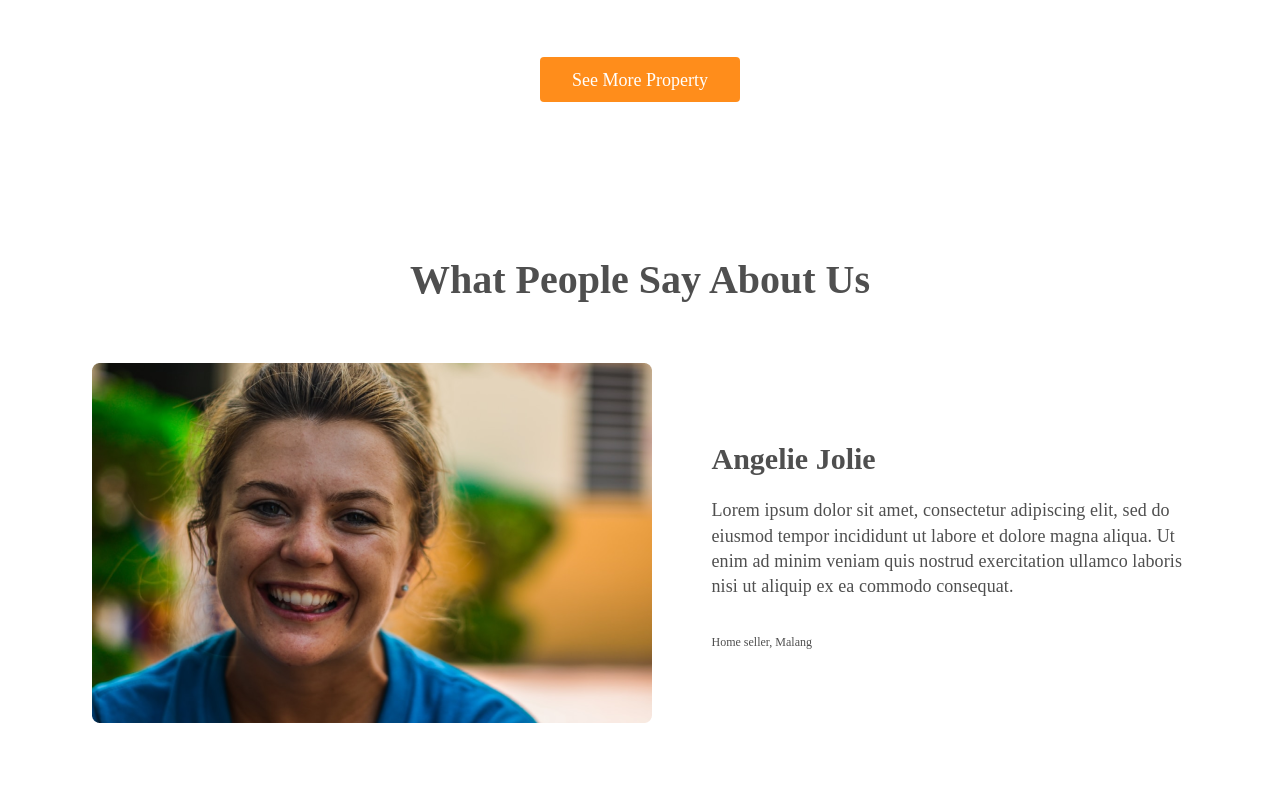
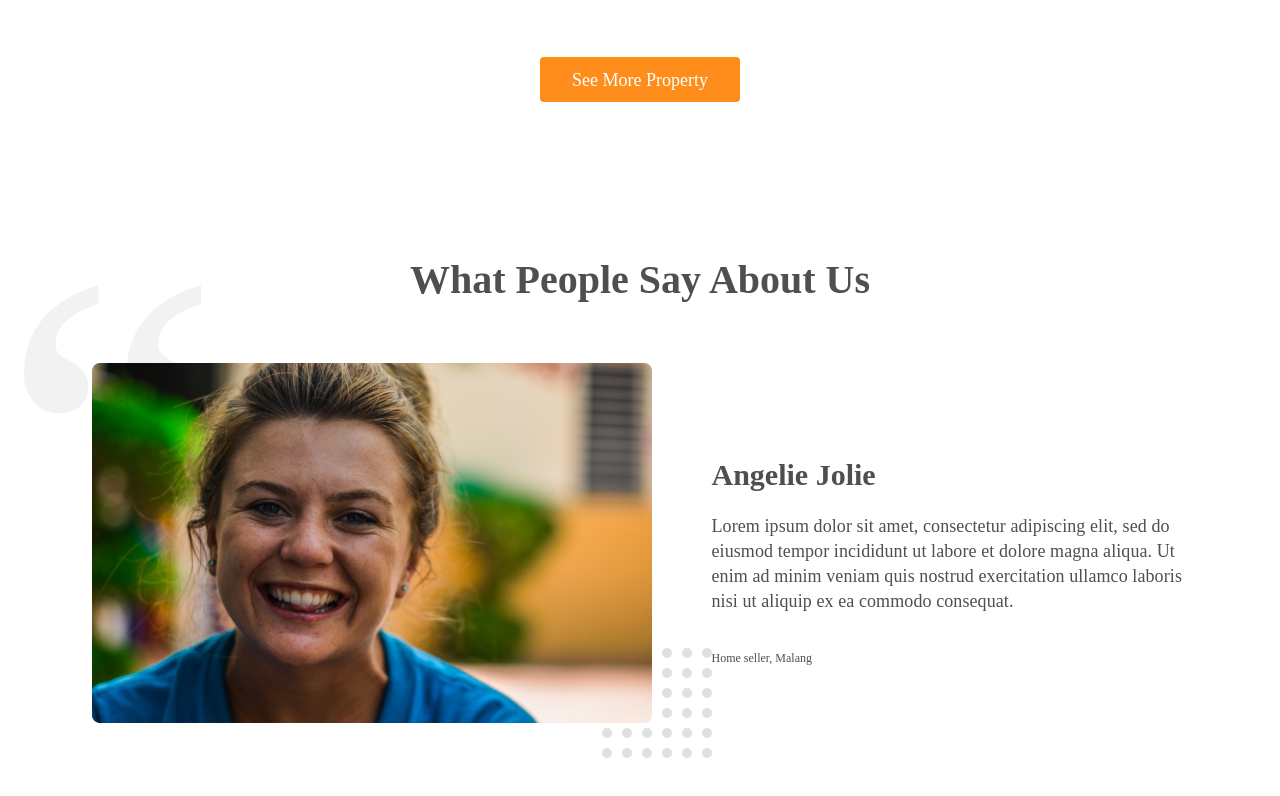
Before and after one commit to NekrasovaOlga/magazin, a website: page app/index.html in a window 1280 px wide. Shown: the part 2725-3521 px from the top of the page. Before the commit the page ends 3453 px from the top, so only its background shows below. Drawn offline with nearby package versions, Linux system fonts and the light colour scheme.

Commit message:
Добавлен Слайдер для отзывов

```diff
--- /dev/null
+++ b/app/css/slick.css
@@ -0,0 +1,119 @@
+/* Slider */
+.slick-slider
+{
+    position: relative;
+
+    display: block;
+    box-sizing: border-box;
+
+    -webkit-user-select: none;
+       -moz-user-select: none;
+        -ms-user-select: none;
+            user-select: none;
+
+    -webkit-touch-callout: none;
+    -khtml-user-select: none;
+    -ms-touch-action: pan-y;
+        touch-action: pan-y;
+    -webkit-tap-highlight-color: transparent;
+}
+
+.slick-list
+{
+    position: relative;
+
+    display: block;
+    overflow: hidden;
+
+    margin: 0;
+    padding: 0;
+}
+.slick-list:focus
+{
+    outline: none;
+}
+.slick-list.dragging
+{
+    cursor: pointer;
+    cursor: hand;
+}
+
+.slick-slider .slick-track,
+.slick-slider .slick-list
+{
+    -webkit-transform: translate3d(0, 0, 0);
+       -moz-transform: translate3d(0, 0, 0);
+        -ms-transform: translate3d(0, 0, 0);
+         -o-transform: translate3d(0, 0, 0);
+            transform: translate3d(0, 0, 0);
+}
+
+.slick-track
+{
+    position: relative;
+    top: 0;
+    left: 0;
+
+    display: block;
+    margin-left: auto;
+    margin-right: auto;
+}
+.slick-track:before,
+.slick-track:after
+{
+    display: table;
+
+    content: '';
+}
+.slick-track:after
+{
+    clear: both;
+}
+.slick-loading .slick-track
+{
+    visibility: hidden;
+}
+
+.slick-slide
+{
+    display: none;
+    float: left;
+
+    height: 100%;
+    min-height: 1px;
+}
+[dir='rtl'] .slick-slide
+{
+    float: right;
+}
+.slick-slide img
+{
+    display: block;
+}
+.slick-slide.slick-loading img
+{
+    display: none;
+}
+.slick-slide.dragging img
+{
+    pointer-events: none;
+}
+.slick-initialized .slick-slide
+{
+    display: block;
+}
+.slick-loading .slick-slide
+{
+    visibility: hidden;
+}
+.slick-vertical .slick-slide
+{
+    display: block;
+
+    height: auto;
+
+    border: 1px solid transparent;
+}
+.slick-arrow.slick-hidden {
+    display: none;
+}
--- a/app/index.html
+++ b/app/index.html
@@ -5,6 +5,7 @@
     <meta charset="UTF-8">
     <meta name="viewport" content="width=device-width, initial-scale=1.0">
     <link rel="stylesheet" href="./css/style.min.css">
+    <link rel="stylesheet" href="./css/slick.css">
     <title>Document</title>
 </head>
 
@@ -216,12 +217,64 @@
         <h2 class="title">What People Say About Us</h2>
         <div class="content">
             <div class="reviews__box">
-                <div class="reviews__box-item">
-                    <div class="reviews__box-img"><img src="./img/reviews-img-1.png" alt=""></div>
-                    <div class="reviews__box-list">
-                        <h3 class="reviews__box-title">Angelie Jolie</h3>
-                        <p class="reviews__box-text">Lorem ipsum dolor sit amet, consectetur adipiscing elit, sed do eiusmod tempor incididunt ut labore et dolore magna aliqua. Ut enim ad minim veniam  quis nostrud exercitation ullamco laboris nisi ut aliquip ex ea commodo consequat.</p>
-                        <span class="reviews__box-home">Home seller, Malang</span>
+                <div class="slick-item">
+                    <div class="reviews__box-item">
+                        <div class="reviews__box-img"><img src="./img/reviews-img-1.png" alt=""></div>
+                        <div class="reviews__box-list">
+                            <h3 class="reviews__box-title">Angelie Jolie</h3>
+                            <p class="reviews__box-text">Lorem ipsum dolor sit amet, consectetur adipiscing elit, sed do
+                                eiusmod tempor incididunt ut labore et dolore magna aliqua. Ut enim ad minim veniam quis
+                                nostrud exercitation ullamco laboris nisi ut aliquip ex ea commodo consequat.</p>
+                            <span class="reviews__box-home">Home seller, Malang</span>
+                        </div>
+                    </div>
+                </div>
+                <div class="slick-item">
+                    <div class="reviews__box-item">
+                        <div class="reviews__box-img"><img src="./img/reviews-img-1.png" alt=""></div>
+                        <div class="reviews__box-list">
+                            <h3 class="reviews__box-title">Angelie Jolie</h3>
+                            <p class="reviews__box-text">Lorem ipsum dolor sit amet, consectetur adipiscing elit, sed do
+                                eiusmod tempor incididunt ut labore et dolore magna aliqua. Ut enim ad minim veniam quis
+                                nostrud exercitation ullamco laboris nisi ut aliquip ex ea commodo consequat.</p>
+                            <span class="reviews__box-home">Home seller, Malang</span>
+                        </div>
+                    </div>
+                </div>
+                <div class="slick-item">
+                    <div class="reviews__box-item">
+                        <div class="reviews__box-img"><img src="./img/reviews-img-1.png" alt=""></div>
+                        <div class="reviews__box-list">
+                            <h3 class="reviews__box-title">Angelie Jolie</h3>
+                            <p class="reviews__box-text">Lorem ipsum dolor sit amet, consectetur adipiscing elit, sed do
+                                eiusmod tempor incididunt ut labore et dolore magna aliqua. Ut enim ad minim veniam quis
+                                nostrud exercitation ullamco laboris nisi ut aliquip ex ea commodo consequat.</p>
+                            <span class="reviews__box-home">Home seller, Malang</span>
+                        </div>
+                    </div>
+                </div>
+                <div class="slick-item">
+                    <div class="reviews__box-item">
+                        <div class="reviews__box-img"><img src="./img/reviews-img-1.png" alt=""></div>
+                        <div class="reviews__box-list">
+                            <h3 class="reviews__box-title">Angelie Jolie</h3>
+                            <p class="reviews__box-text">Lorem ipsum dolor sit amet, consectetur adipiscing elit, sed do
+                                eiusmod tempor incididunt ut labore et dolore magna aliqua. Ut enim ad minim veniam quis
+                                nostrud exercitation ullamco laboris nisi ut aliquip ex ea commodo consequat.</p>
+                            <span class="reviews__box-home">Home seller, Malang</span>
+                        </div>
+                    </div>
+                </div>
+                <div class="slick-item">
+                    <div class="reviews__box-item">
+                        <div class="reviews__box-img"><img src="./img/reviews-img-1.png" alt=""></div>
+                        <div class="reviews__box-list">
+                            <h3 class="reviews__box-title">Angelie Jolie</h3>
+                            <p class="reviews__box-text">Lorem ipsum dolor sit amet, consectetur adipiscing elit, sed do
+                                eiusmod tempor incididunt ut labore et dolore magna aliqua. Ut enim ad minim veniam quis
+                                nostrud exercitation ullamco laboris nisi ut aliquip ex ea commodo consequat.</p>
+                            <span class="reviews__box-home">Home seller, Malang</span>
+                        </div>
                     </div>
                 </div>
             </div>
@@ -230,8 +283,8 @@
     <!-- /.reviews -->
 
 
-
-
+    <script src="https://code.jquery.com/jquery-3.5.1.min.js"></script>
+    <script src="./js/slick.min.js"></script>
     <script src="./js/libs.min.js"></script>
     <script src="./js/main.js"></script>
 </body>
--- a/app/js/main.js
+++ b/app/js/main.js
@@ -0,0 +1,3 @@
+$('.reviews__box').slick({
+    arrows: false,
+});
--- a/app/sass/block/_reviews.sass
+++ b/app/sass/block/_reviews.sass
@@ -1,15 +1,44 @@
 .reviews
     margin-top: 60px
     position: relative
+    &::after
+        position: absolute
+        content: '“'
+        top: 0
+        left: 0
+        font-size: 500px
+        width: 248px
+        height: 248px
+        z-index: 0
+        color: rgba(0, 0, 0, 0.05)
     &__box
-        margin-top: 60px
+        width: 1097px
+        position: relative
+        margin: 60px auto
         &-item
             display: flex
             align-items: center
-            justify-content: center
+            width: 1097px
+        &-img
+            position: relative
+            z-index: 4
+            padding-right: 60px
+            padding-bottom: 35px
+            img
+                width: 100%
+                max-width: 560px
+            &::after
+                position: absolute
+                content: ''
+                background: url(../img/reviews-bg.svg)
+                width: 110px
+                height: 110px
+                bottom: 0
+                right: 0
+                background-repeat: no-repeat
+                z-index: -1
         &-list
             max-width: 477px
-            margin-left: 60px
         &-title
             font-size: 30px
             line-height: 38px
```
Also changed, not shown: app/css/style.min.css, app/img/reviews-bg.svg (added), app/js/slick.min.js (added).
